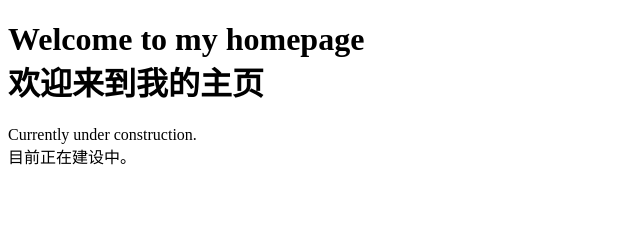
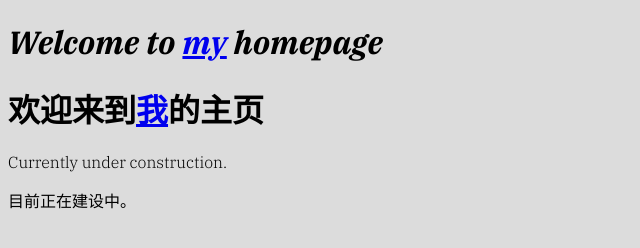
Before and after one commit to VanPasta-Jam/VanPasta-Jam.github.io, a plain HTML site: page index.html in a window 1280 px wide. Shown: the whole page, without its empty margins (0-640 px from the left). Drawn offline with Linux system fonts and the light colour scheme.

Commit message:
update(2022/9/24)

```diff
--- a/index.html
+++ b/index.html
@@ -3,15 +3,20 @@
   <head>
     <meta charset="utf-8">
     <title>VanPasta_Jam's HP</title>
+    <link rel="stylesheet" type="text/css" href="./style/style.css">
   </head>
 
   <body>
-    <h1>
-      Welcome to my homepage<br>
-      欢迎来到我的主页
+    <h1 class="engh1">
+      Welcome to <a href="https://github.com/VanPasta-Jam/" target="_blank">my</a> homepage
     </h1>
-    <p>
-      Currently under construction.<br>
+    <h1 class="chnh1">
+      欢迎来到<a href="https://github.com/VanPasta-Jam/" target="_blank">我</a>的主页
+    </h1>
+    <p class="engp">
+      Currently under construction.
+    </p>
+    <p class="chnp">
       目前正在建设中。
     </p>
   </body>
--- /dev/null
+++ b/style/style.css
@@ -0,0 +1,30 @@
+@import url('https://fonts.googleapis.com/css2?family=IBM+Plex+Serif:ital,wght@0,300;1,700&family=Noto+Serif+SC:wght@300;700&display=swap');
+
+body {
+    background-color: gainsboro;
+}
+
+h1 {
+    color: black;
+}
+.engh1 {
+    font-family: 'IBM Plex Serif', serif;
+    font-weight: 700;
+    font-style: italic;
+}
+.chnh1 {
+    font-family: 'Noto Serif SC', serif;
+    font-weight: 700;
+}
+
+p {
+    color: black;
+}
+.engp {
+    font-family: 'IBM Plex Serif', serif;
+    font-weight: 300;
+}
+.chnp {
+    font-family: 'Noto Serif SC', serif;
+    font-weight: 300;
+}
```
